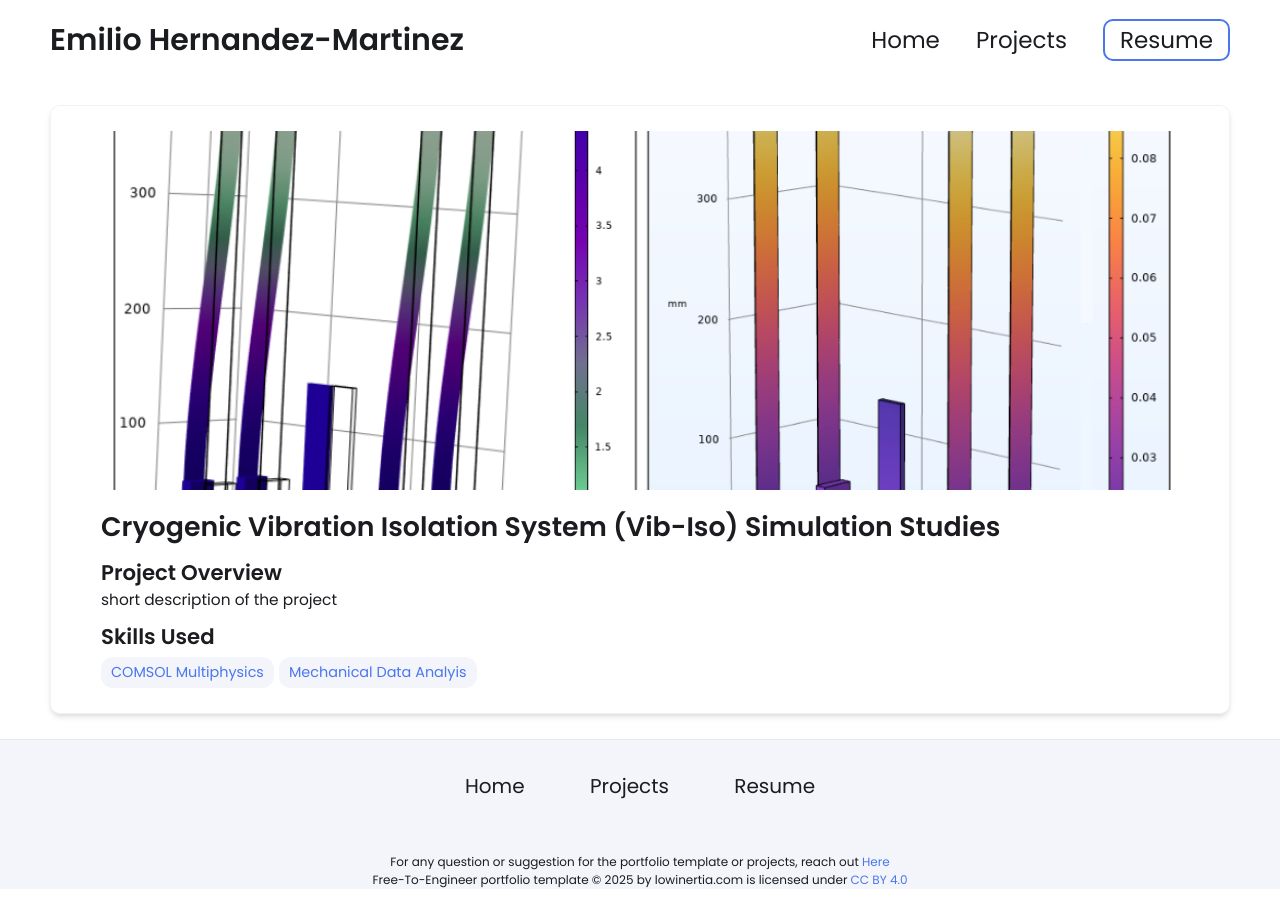
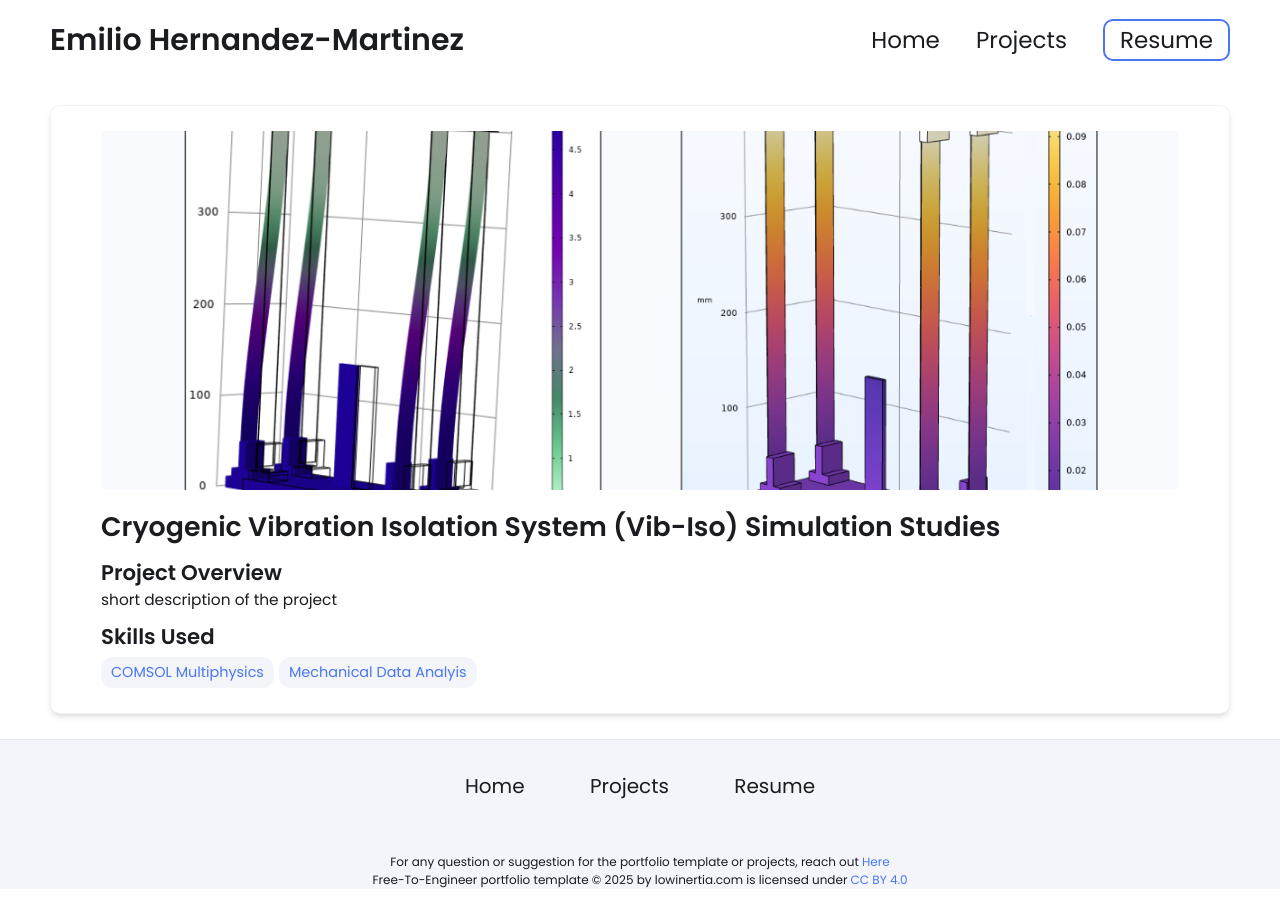
Before and after one commit to emiliohernand/emiliohernand.github.io, a Jekyll site: the page built from _projects/vib-iso-simulations/index.md, in a window 1280 px wide. Built offline with Jekyll 4.4.1, drawn with Linux system fonts in a browser that asks for light colours.

Commit message:
Update index.md

```diff
--- a/_projects/vib-iso-simulations/index.md
+++ b/_projects/vib-iso-simulations/index.md
@@ -5,5 +5,5 @@ description:  short description of the project
 skills:
 - COMSOL Multiphysics
 - Mechanical Data Analyis
-main-image: /vib-iso-sims-main.png
+main-image: /vib-iso-sims1.png
 ---
```
